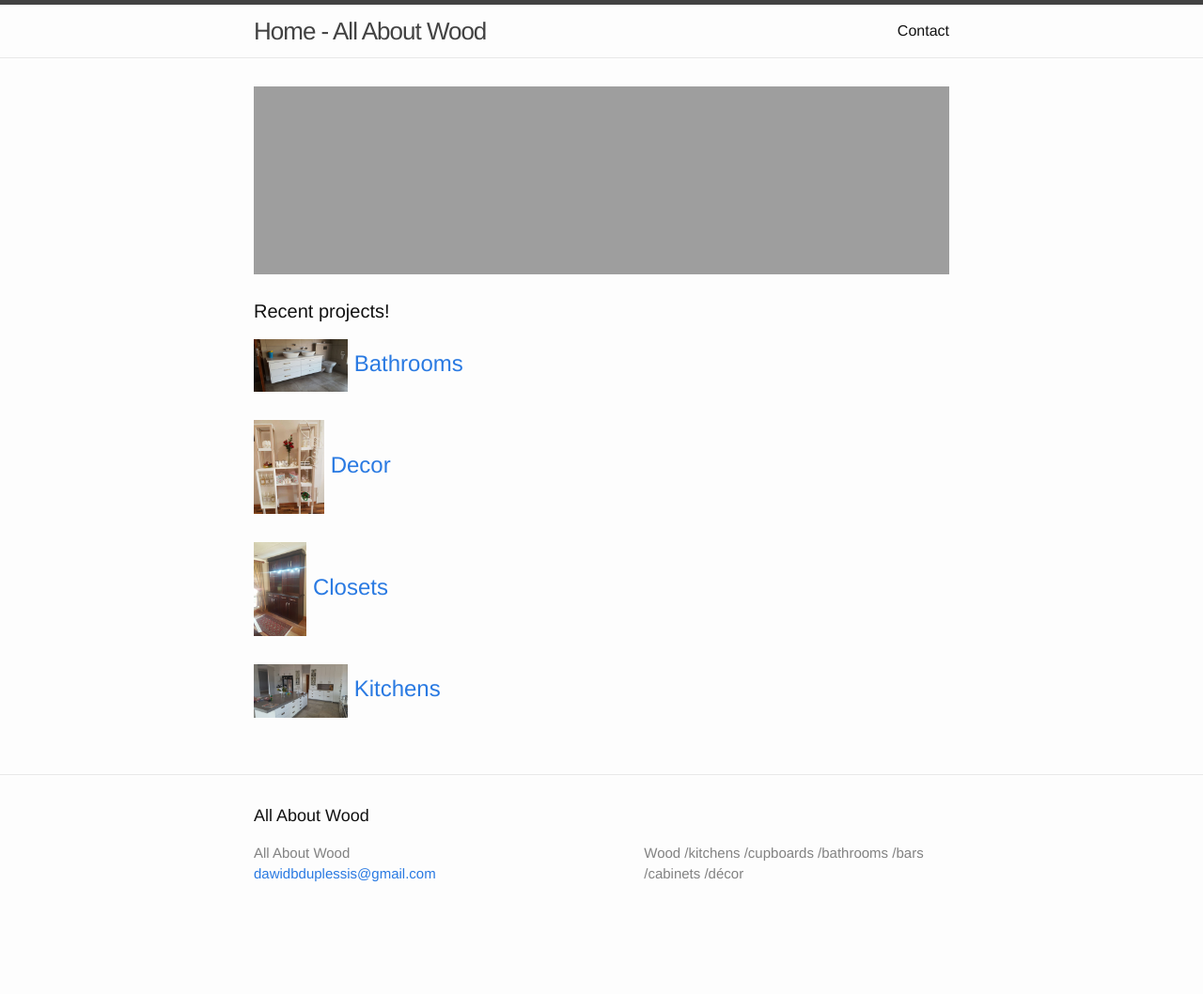
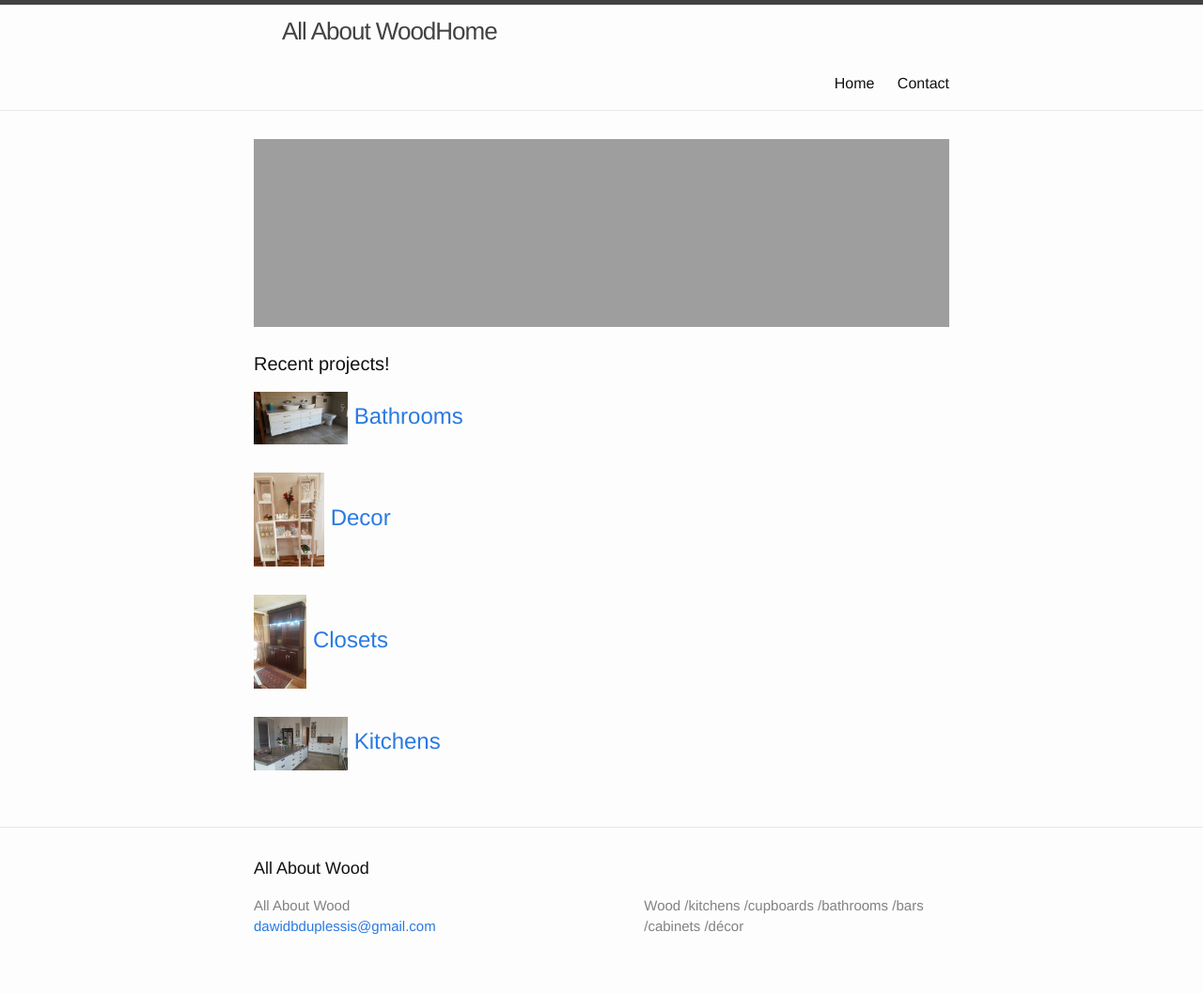
Before and after one commit to Dawidbduplessis/dawidbduplessis.github.io, a Jekyll site: the page built from index.html, in a window 1280 px wide. Shown: the whole page at 94% size. Built offline with Jekyll 4.4.1, drawn with Linux system fonts in a browser that asks for light colours; before the commit the page ends 1002 px from its top, so only the background shows below that.

Commit message:
Added home button

```diff
--- a/_includes/header.html
+++ b/_includes/header.html
@@ -1,9 +1,12 @@
 <header class="site-header">
 
   <div class="wrapper">
+   <div class="wrapper">
+    <a class="site-title" href="{{ site.baseurl }}/">{{ site.title }}</a>
 
-    <a class="site-title" href="{{ site.baseurl }}/">Home - {{ site.title }}</a>
+    <a class="site-title" href="/">Home</a>
 
+  </div>
   <nav class="site-nav">
       <a href="#" class="menu-icon">
         <svg viewBox="0 0 18 15">
@@ -14,6 +17,7 @@
       </a>
 
       <div class="trigger">
+        <a class="page-link" href="/">Home</a>
         {% for page in site.pages %}
           {% if page.title %}
           <a class="page-link" href="{{ page.url | prepend: site.baseurl }}">{{ page.title }}</a>
```
